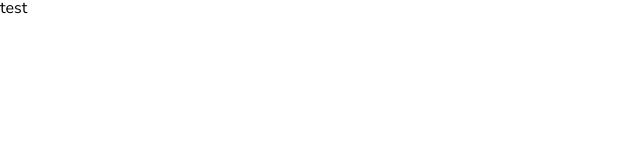
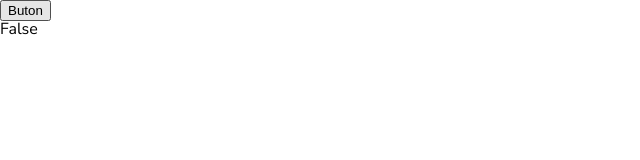
Before and after one commit to unaygney/rest-countries-app, a React (Vite) app: page / in a window 1280 px wide. Shown: the top 160 px of the page, without its empty margins (0-640 px from the left). Built offline with nearby package versions, Linux system fonts and the light colour scheme.

Commit message:
added context api

```diff
--- a/package.json
+++ b/package.json
@@ -13,7 +13,8 @@
   "dependencies": {
     "node-sass": "^9.0.0",
     "react": "^18.2.0",
-    "react-dom": "^18.2.0"
+    "react-dom": "^18.2.0",
+    "react-infinite-scroller": "^1.2.6"
   },
   "devDependencies": {
     "@types/react": "^18.2.15",
--- a/src/App.jsx
+++ b/src/App.jsx
@@ -1,14 +1,21 @@
-import React from "react"
-import "./main.css"
+import React from "react";
+import { useContext } from "react";
+import "./main.css";
+import ThemeContext from "./context/ThemeContext";
 
 function App() {
+  const { theme, setTheme } = useContext(ThemeContext);
+  console.log(theme);
 
 
   return (
     <>
-test
+      <button onClick={() => (theme ? setTheme(false) : setTheme(true))}>
+        Buton
+      </button>
+      <p>{theme ? "True" : "False"}</p>
     </>
-  )
+  );
 }
 
-export default App
+export default App;
--- /dev/null
+++ b/src/context/ThemeContext.jsx
@@ -0,0 +1,15 @@
+import { createContext , useState } from "react";
+
+const ThemeContext = createContext();
+
+export const ThemeProvider = ({ children }) => {
+ const [theme , setTheme] = useState(false)
+
+ return (
+ <ThemeContext.Provider value={{theme , setTheme}}>
+ {children}
+ </ThemeContext.Provider>
+
+ )}
+
+ export default ThemeContext
--- a/src/main.jsx
+++ b/src/main.jsx
@@ -1,10 +1,10 @@
-import React from 'react'
-import ReactDOM from 'react-dom/client'
-import App from './App.jsx'
+import React from "react";
+import ReactDOM from "react-dom/client";
+import App from "./App.jsx";
+import { ThemeProvider } from "./context/ThemeContext.jsx";
 
-
-ReactDOM.createRoot(document.getElementById('root')).render(
-  <React.StrictMode>
-    <App />
-  </React.StrictMode>,
-)
+ReactDOM.createRoot(document.getElementById("root")).render(
+  <ThemeProvider>
+      <App />
+  </ThemeProvider>
+);
```
Also changed, not shown: 1 other file (tests, documents, lock files or other folders).
